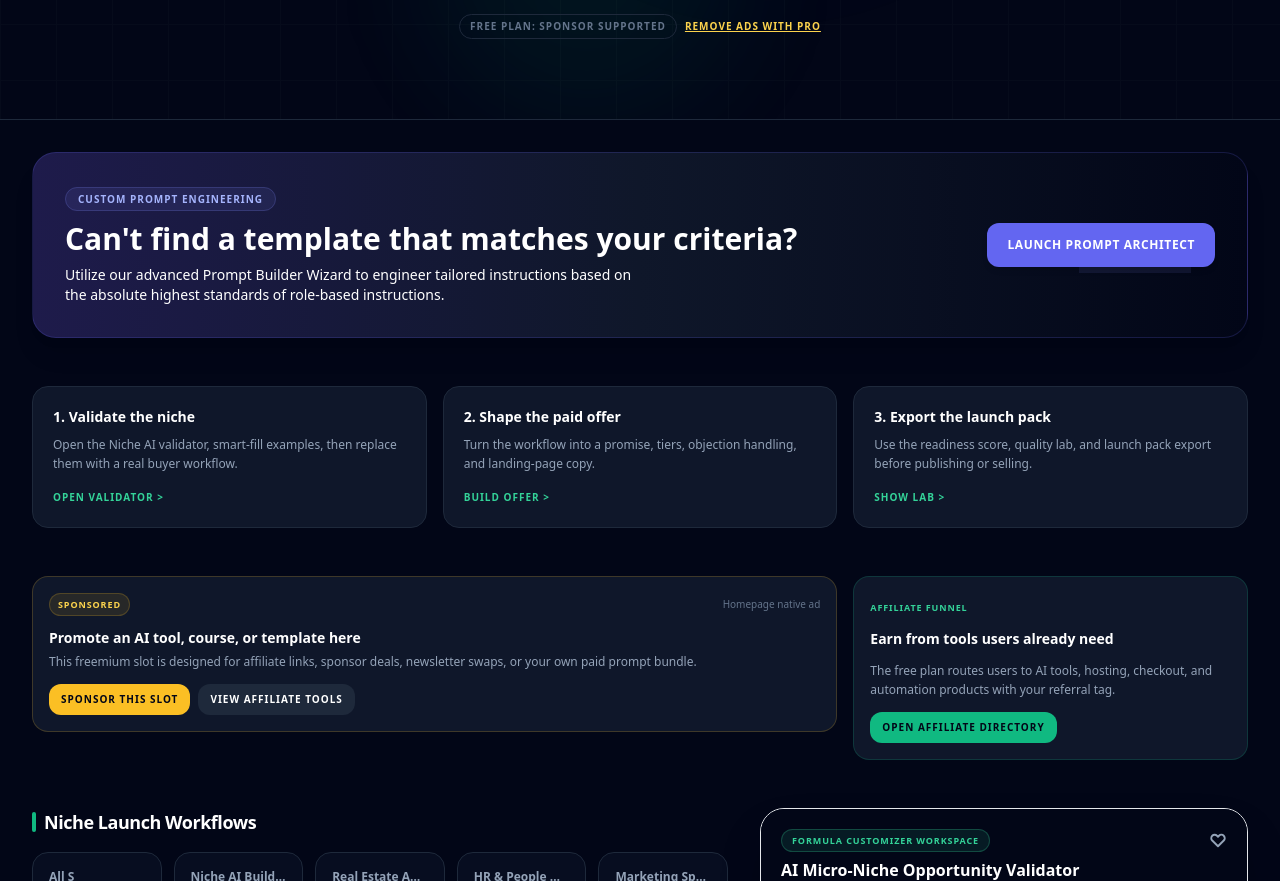
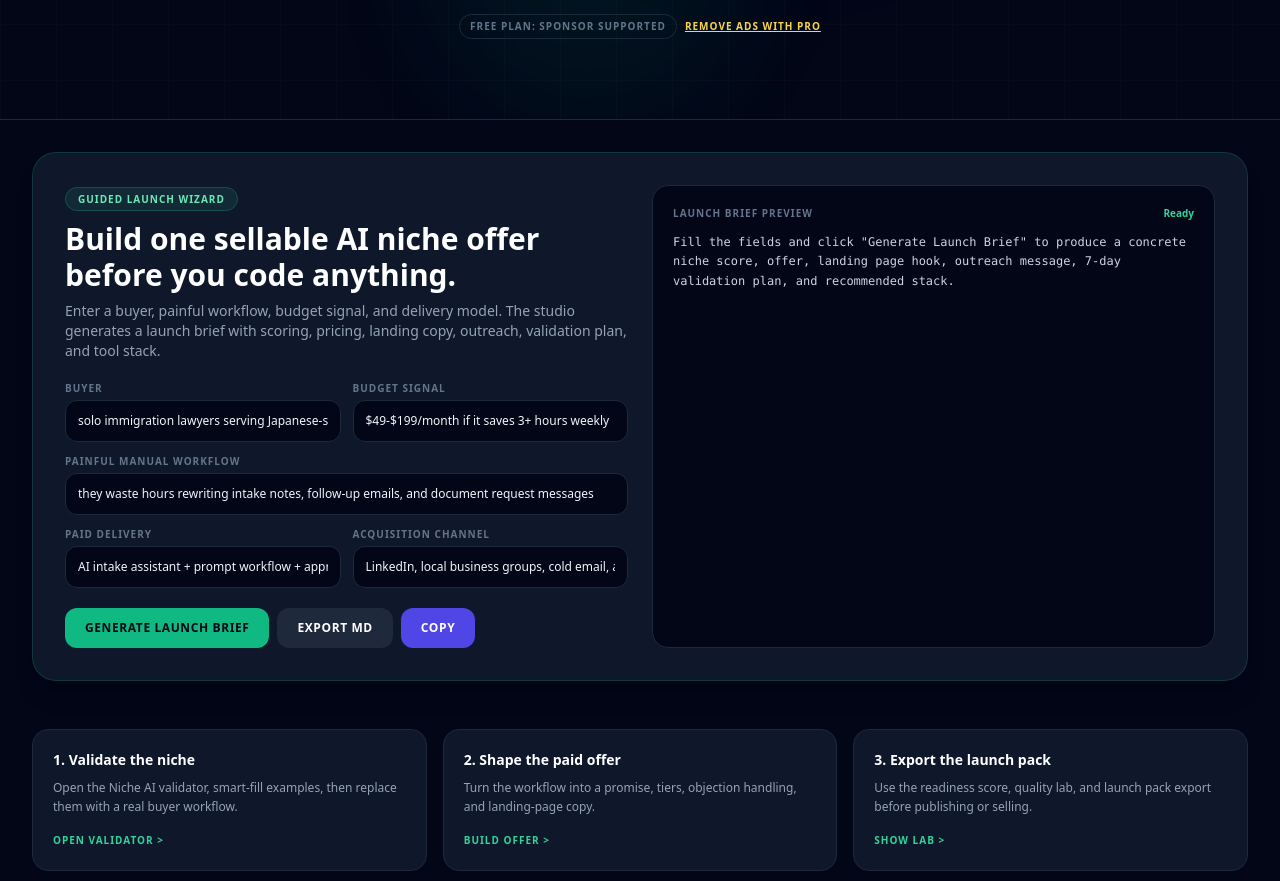
Before and after one commit to LearnFromSiran/niche-ai-prompt-library, a React (Vite) app: page / in a window 1280 px wide. Shown: the part 600-1481 px from the top of the page. Built offline with nearby package versions, Linux system fonts and the light colour scheme.

Commit message:
Add guided AI niche launch wizard

```diff
--- a/src/App.tsx
+++ b/src/App.tsx
@@ -298,6 +298,14 @@ export default function App() {
   const [wizardConstraints, setWizardConstraints] = useState('Under 200 words, highly professional, no buzzwords');
   const [wizardGeneratedPrompt, setWizardGeneratedPrompt] = useState('');
 
+  // Guided launch studio state
+  const [launchBuyer, setLaunchBuyer] = useState('solo immigration lawyers serving Japanese-speaking clients');
+  const [launchPain, setLaunchPain] = useState('they waste hours rewriting intake notes, follow-up emails, and document request messages');
+  const [launchBudget, setLaunchBudget] = useState('$49-$199/month if it saves 3+ hours weekly');
+  const [launchDelivery, setLaunchDelivery] = useState('AI intake assistant + prompt workflow + approval checklist');
+  const [launchChannel, setLaunchChannel] = useState('LinkedIn, local business groups, cold email, and partner webinars');
+  const [launchBrief, setLaunchBrief] = useState('');
+
   // Contact Form State
   const [contactName, setContactName] = useState('');
   const [contactEmail, setContactEmail] = useState('');
@@ -632,6 +640,89 @@ Constraints, Guardrails & Nuance details: ${wizardConstraints.trim()}`;
     setWizardStep(1);
     setWizardContext('');
     setWizardTask('');
+  };
+
+  const generateLaunchBrief = () => {
+    const buyer = launchBuyer.trim() || 'a specific business buyer';
+    const pain = launchPain.trim() || 'a costly manual workflow';
+    const budget = launchBudget.trim() || 'a clear monthly budget';
+    const delivery = launchDelivery.trim() || 'a simple AI workflow';
+    const channel = launchChannel.trim() || 'direct outreach and niche communities';
+    const urgencyScore = /hour|cost|lost|manual|delay|risk|client|revenue/i.test(pain) ? 8 : 6;
+    const budgetScore = /\$|month|mo|budget|pay|price/i.test(budget) ? 8 : 5;
+    const buildScore = /assistant|prompt|workflow|checklist|template|automation/i.test(delivery) ? 8 : 6;
+    const totalScore = Math.round(((urgencyScore + budgetScore + buildScore) / 30) * 100);
+
+    const brief = `# AI Micro-Niche Launch Brief
+
+## Niche
+${buyer}
+
+## Pain Worth Solving
+${pain}
+
+## Commercial Signal
+${budget}
+
+## Smallest Paid Offer
+${delivery}
+
+## Niche Score
+${totalScore}/100
+
+Why: urgency ${urgencyScore}/10, budget clarity ${budgetScore}/10, build simplicity ${buildScore}/10.
+
+## Paid Offer
+We help ${buyer} solve "${pain}" using ${delivery}, so they can save time, respond faster, and reduce operational drag without hiring extra staff.
+
+## Pricing
+- Starter: $19 - template pack and checklist
+- Pro: $49/month - reusable workflow, examples, and launch pack
+- Done-with-you: $299 - setup, customization, and first workflow review
+
+## Landing Page Hero
+Headline: Stop losing hours to ${pain}.
+Subheadline: Launch a practical AI workflow for ${buyer} using ${delivery}. Validate demand before you build a full SaaS.
+CTA: Get the launch pack
+
+## First Outreach Message
+Hi [Name], I am testing a small AI workflow for ${buyer}. It helps with ${pain}. If I showed you a 3-minute demo, would you tell me whether this is worth paying for?
+
+## 7-Day Validation Plan
+Day 1: List 30 buyers from ${channel}.
+Day 2: Send 15 short validation messages.
+Day 3: Interview 3 buyers about the workflow pain.
+Day 4: Create one demo using the prompt workflow.
+Day 5: Ask for preorders or pilot users.
+Day 6: Refine price and guarantee.
+Day 7: Publish the offer page and send 20 follow-ups.
+
+## Recommended Stack
+- Landing page: Carrd, Framer, or Notion
+- Checkout: Gumroad or Lemon Squeezy
+- Email capture: Beehiiv or ConvertKit
+- Automation: Zapier, Make, or n8n
+- AI execution: ChatGPT, Claude, or Gemini
+`;
+
+    setLaunchBrief(brief);
+    showToast('Generated launch brief. Copy or export it before building.');
+  };
+
+  const exportLaunchBrief = () => {
+    if (!launchBrief) {
+      showToast('Generate the launch brief first.');
+      return;
+    }
+
+    const element = document.createElement('a');
+    const file = new Blob([launchBrief], { type: 'text/markdown' });
+    element.href = URL.createObjectURL(file);
+    element.download = 'AI_Micro_Niche_Launch_Brief.md';
+    document.body.appendChild(element);
+    element.click();
+    document.body.removeChild(element);
+    showToast('Downloaded AI micro-niche launch brief.');
   };
 
   // ==========================================
@@ -1175,30 +1266,66 @@ Add a final section asking the AI to produce "assumptions, risks, and next best
           ============================================================================ */}
       <main className="flex-grow max-w-7xl mx-auto w-full px-4 sm:px-6 lg:px-8 py-8">
 
-        {/* WIZARD BUILDER HERO CARD */}
+        {/* GUIDED AI NICHE LAUNCH WIZARD */}
         {activeTab === 'home' && (
-          <div className="bg-gradient-to-r from-indigo-950 via-slate-900 to-slate-950 rounded-3xl p-6 md:p-8 text-white shadow-xl mb-12 border border-indigo-500/20 relative overflow-hidden">
-            <div className="absolute top-0 right-0 p-8 opacity-10 pointer-events-none transform translate-x-4 -translate-y-4">
-              <svg className="w-48 h-48 text-indigo-400" fill="currentColor" viewBox="0 0 24 24">
-                <path d="M19 13H5v-2h14v2z" />
-              </svg>
-            </div>
-            <div className="relative z-10 flex flex-col lg:flex-row items-center justify-between gap-6">
-              <div>
-                <span className="bg-indigo-400/10 text-indigo-300 font-extrabold text-[10px] uppercase tracking-widest px-3 py-1 rounded-full border border-indigo-400/20">
-                  Custom Prompt Engineering
-                </span>
-                <h3 className="text-2xl md:text-3xl font-black mt-3 mb-2">Can't find a template that matches your criteria?</h3>
-                <p className="text-slate-450 text-xs md:text-sm max-w-xl leading-relaxed">
-                  Utilize our advanced Prompt Builder Wizard to engineer tailored instructions based on the absolute highest standards of role-based instructions.
-                </p>
-              </div>
-              <button
-                onClick={() => { setActiveTab('builder'); setWizardStep(1); }}
-                className="whitespace-nowrap bg-indigo-500 hover:bg-indigo-400 text-white font-extrabold px-5 py-3.5 rounded-xl transition-all shadow-md hover:shadow-indigo-500/20 text-xs tracking-wider uppercase flex items-center gap-2"
-              >
-                Launch Prompt Architect
-              </button>
+          <div className="bg-slate-900 rounded-3xl p-6 md:p-8 text-white shadow-xl mb-12 border border-emerald-500/20 relative overflow-hidden">
+            <div className="relative z-10 grid grid-cols-1 lg:grid-cols-2 gap-6">
+              <div className="space-y-5">
+                <div>
+                  <span className="bg-emerald-400/10 text-emerald-300 font-extrabold text-[10px] uppercase tracking-widest px-3 py-1 rounded-full border border-emerald-400/20">
+                    Guided launch wizard
+                  </span>
+                  <h3 className="text-2xl md:text-3xl font-black mt-3 mb-2">Build one sellable AI niche offer before you code anything.</h3>
+                  <p className="text-slate-400 text-xs md:text-sm max-w-xl leading-relaxed">
+                    Enter a buyer, painful workflow, budget signal, and delivery model. The studio generates a launch brief with scoring, pricing, landing copy, outreach, validation plan, and tool stack.
+                  </p>
+                </div>
+
+                <div className="grid grid-cols-1 sm:grid-cols-2 gap-3">
+                  <div>
+                    <label className="block text-[10px] font-black uppercase tracking-widest text-slate-500 mb-1">Buyer</label>
+                    <input value={launchBuyer} onChange={(e) => setLaunchBuyer(e.target.value)} className="w-full bg-slate-950 border border-slate-800 rounded-xl p-3 text-xs text-slate-100 focus:outline-none focus:border-emerald-500" />
+                  </div>
+                  <div>
+                    <label className="block text-[10px] font-black uppercase tracking-widest text-slate-500 mb-1">Budget Signal</label>
+                    <input value={launchBudget} onChange={(e) => setLaunchBudget(e.target.value)} className="w-full bg-slate-950 border border-slate-800 rounded-xl p-3 text-xs text-slate-100 focus:outline-none focus:border-emerald-500" />
+                  </div>
+                  <div className="sm:col-span-2">
+                    <label className="block text-[10px] font-black uppercase tracking-widest text-slate-500 mb-1">Painful Manual Workflow</label>
+                    <input value={launchPain} onChange={(e) => setLaunchPain(e.target.value)} className="w-full bg-slate-950 border border-slate-800 rounded-xl p-3 text-xs text-slate-100 focus:outline-none focus:border-emerald-500" />
+                  </div>
+                  <div>
+                    <label className="block text-[10px] font-black uppercase tracking-widest text-slate-500 mb-1">Paid Delivery</label>
+                    <input value={launchDelivery} onChange={(e) => setLaunchDelivery(e.target.value)} className="w-full bg-slate-950 border border-slate-800 rounded-xl p-3 text-xs text-slate-100 focus:outline-none focus:border-emerald-500" />
+                  </div>
+                  <div>
+                    <label className="block text-[10px] font-black uppercase tracking-widest text-slate-500 mb-1">Acquisition Channel</label>
+                    <input value={launchChannel} onChange={(e) => setLaunchChannel(e.target.value)} className="w-full bg-slate-950 border border-slate-800 rounded-xl p-3 text-xs text-slate-100 focus:outline-none focus:border-emerald-500" />
+                  </div>
+                </div>
+
+                <div className="flex flex-wrap gap-2">
+                  <button onClick={generateLaunchBrief} className="bg-emerald-500 hover:bg-emerald-400 text-slate-950 font-black px-5 py-3 rounded-xl transition-all text-xs tracking-wider uppercase">
+                    Generate Launch Brief
+                  </button>
+                  <button onClick={exportLaunchBrief} className="bg-slate-800 hover:bg-slate-700 text-white font-black px-5 py-3 rounded-xl transition-all text-xs tracking-wider uppercase">
+                    Export MD
+                  </button>
+                  <button onClick={() => handleCopyText(launchBrief || 'Generate the launch brief first.', 'Launch brief copied.')} className="bg-indigo-600 hover:bg-indigo-500 text-white font-black px-5 py-3 rounded-xl transition-all text-xs tracking-wider uppercase">
+                    Copy
+                  </button>
+                </div>
+              </div>
+
+              <div className="bg-slate-950 border border-slate-800 rounded-2xl p-5 min-h-[420px] max-h-[520px] overflow-y-auto">
+                <div className="flex items-center justify-between mb-3">
+                  <span className="text-[10px] font-black uppercase tracking-widest text-slate-500">Launch Brief Preview</span>
+                  <span className="text-[10px] font-black text-emerald-400">{launchBrief ? 'Generated' : 'Ready'}</span>
+                </div>
+                <pre className="whitespace-pre-wrap text-xs leading-relaxed text-slate-300 font-mono">
+                  {launchBrief || 'Fill the fields and click "Generate Launch Brief" to produce a concrete niche score, offer, landing page hook, outreach message, 7-day validation plan, and recommended stack.'}
+                </pre>
+              </div>
             </div>
           </div>
         )}
@@ -1886,8 +2013,8 @@ Add a final section asking the AI to produce "assumptions, risks, and next best
                       <li>✓ Removes sponsor placements</li>
                       <li>✓ Unlocks premium formulas</li>
                       <li>✓ Full launch pack exports</li>
-                      <li>✓ Premium funnel and SEO blueprints</li>
-                      <li>✓ Better for paid client work</li>
+                      <li>✓ Premium funnel, SEO, HR, and agency blueprints</li>
+                      <li>✓ Better for selling client-ready AI workflow kits</li>
                     </ul>
                     <a href={gumroadLink} target="_blank" rel="sponsored noopener noreferrer" className="block text-center bg-amber-400 hover:bg-amber-300 text-slate-950 font-black text-xs uppercase tracking-widest py-3 rounded-xl">
                       Upgrade to Pro
@@ -2152,26 +2279,26 @@ Add a final section asking the AI to produce "assumptions, risks, and next best
               <span className="text-4xl block animate-bounce">PRO</span>
               <h3 className="text-xl font-black text-white">Unlock Niche Prompts PRO</h3>
               <p className="text-xs text-slate-450 leading-relaxed max-w-xs mx-auto">
-                Get full access to highly optimized, paywalled premium blueprints configured by master prompt engineers.
+                Unlock premium launch assets, remove sponsor placements, and export more complete playbooks for client-ready AI workflow offers.
               </p>
             </div>
 
             <div className="space-y-3 text-xs bg-slate-950 p-4 rounded-2xl border border-slate-850 text-left">
               <div className="flex items-center gap-2">
                 <span className="text-emerald-400 font-extrabold">✓</span>
-                <span>Unlocks all <strong>Real Estate Facebook Funnels</strong></span>
+                <span>Unlocks <strong>premium launch and funnel blueprints</strong></span>
               </div>
               <div className="flex items-center gap-2">
                 <span className="text-emerald-400 font-extrabold">✓</span>
-                <span>Unlocks <strong>Employee Risk Audit &amp; HR Blueprints</strong></span>
+                <span>Removes <strong>sponsor placements</strong> from the workspace</span>
               </div>
               <div className="flex items-center gap-2">
                 <span className="text-emerald-400 font-extrabold">✓</span>
-                <span>Includes <strong>High-Ticket Agency Sales copy formulas</strong></span>
+                <span>Includes <strong>high-ticket agency sales copy formulas</strong></span>
               </div>
               <div className="flex items-center gap-2">
                 <span className="text-emerald-400 font-extrabold">✓</span>
-                <span>Unlimited exports &amp; Sandbox playbooks runs</span>
+                <span>Unlimited launch pack exports and quality audits</span>
               </div>
             </div>
 
```
Also changed, not shown: 1 other file (tests, documents, lock files or other folders).
